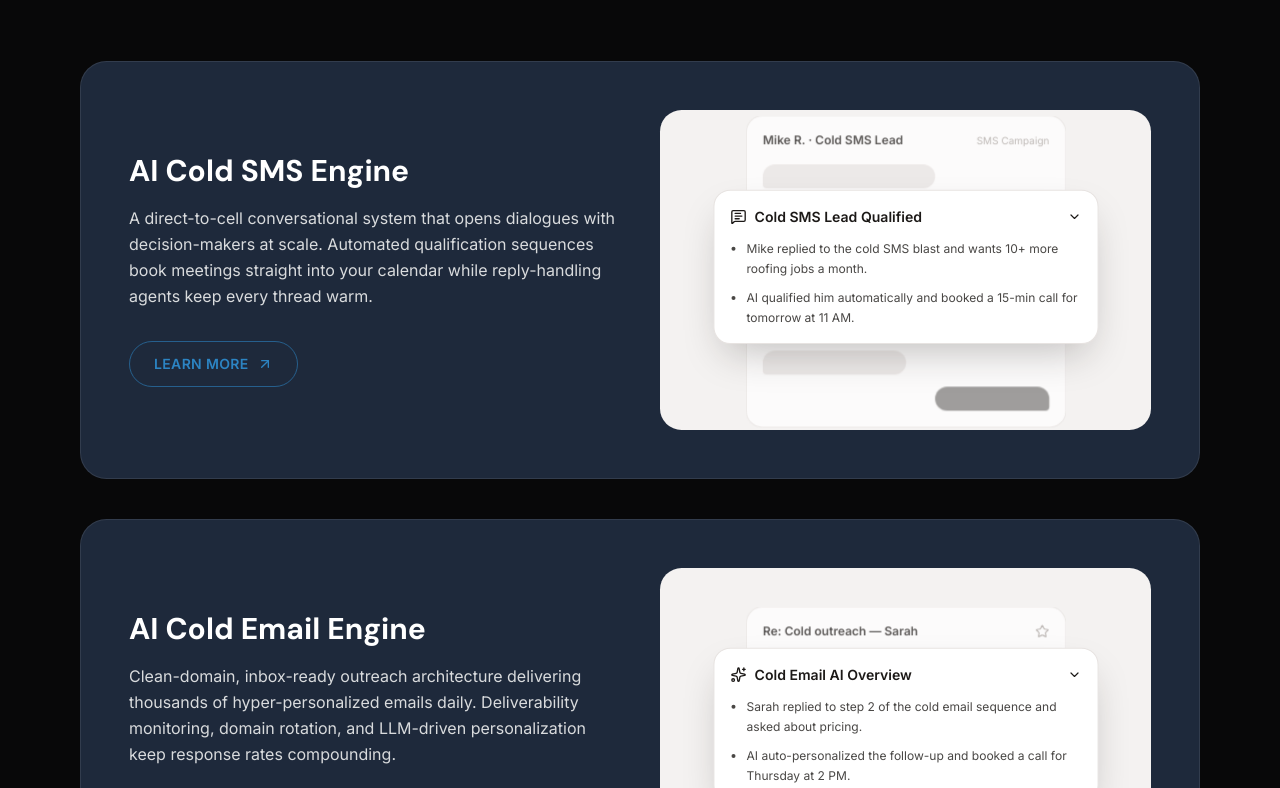
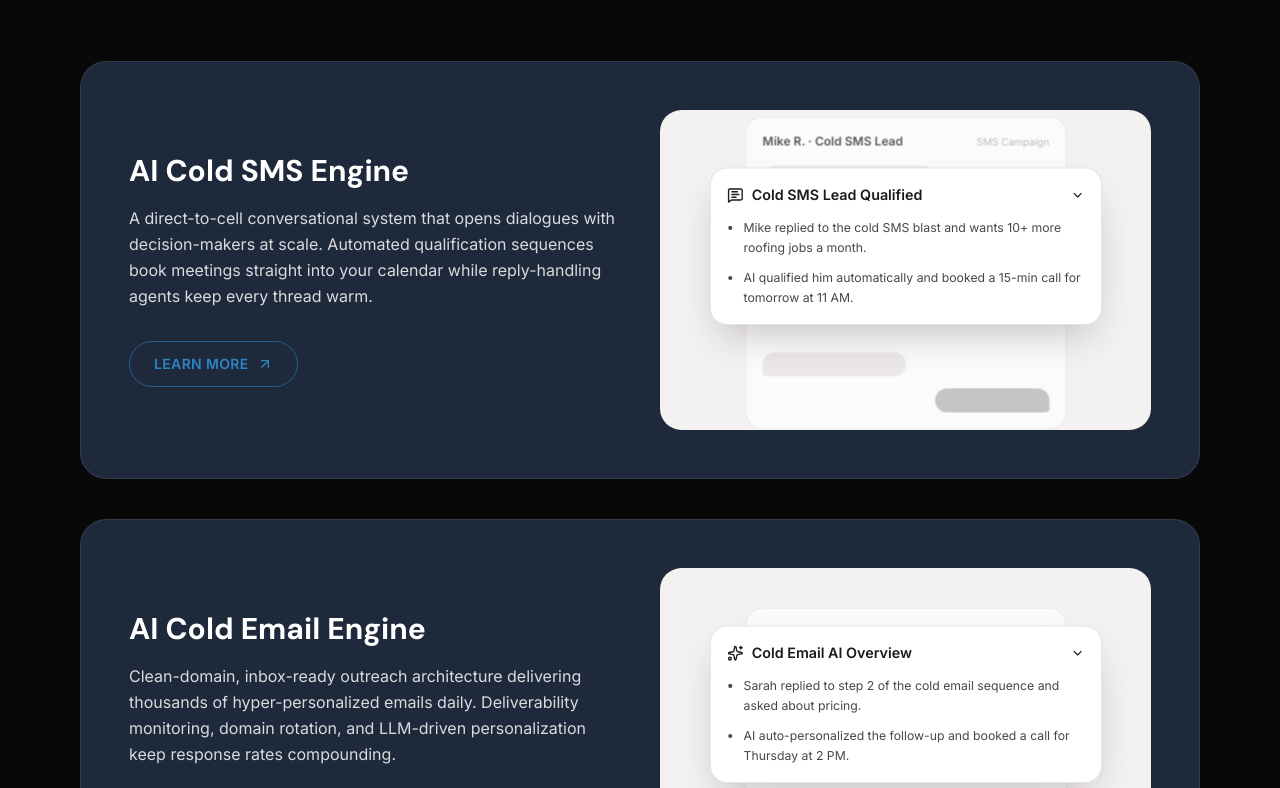
Before and after one commit to ziaaiautomation-create/appoint-funnels-landing-page, a Next.js app: page / in a window 1280 px wide. Shown: the part 1152-1940 px from the top of the page. Built offline with nearby package versions, Linux system fonts and the light colour scheme.

Commit message:
Increase cold outreach mockup animation visibility by 50 percent

```diff
--- a/app/globals.css
+++ b/app/globals.css
@@ -177,7 +177,7 @@
     transform: translateY(0);
   }
   50% {
-    transform: translateY(-16px) scale(1.015);
+    transform: translateY(-24px) scale(1.022);
   }
 }
 
@@ -187,7 +187,7 @@
     transform: translateY(0);
   }
   50% {
-    transform: translateY(10px) scale(1.01);
+    transform: translateY(15px) scale(1.016);
   }
 }
 
@@ -202,15 +202,15 @@
 }
 
 .mock-float {
-  animation: mock-float 6s ease-in-out infinite;
+  animation: mock-float 4.5s ease-in-out infinite;
 }
 
 .mock-drift {
-  animation: mock-drift 8s ease-in-out infinite;
+  animation: mock-drift 6s ease-in-out infinite;
 }
 
 .mock-shimmer {
-  animation: mock-shimmer 3.2s ease-in-out infinite;
+  animation: mock-shimmer 2.4s ease-in-out infinite;
 }
 
 .mock-shimmer:nth-child(2n) {
```
